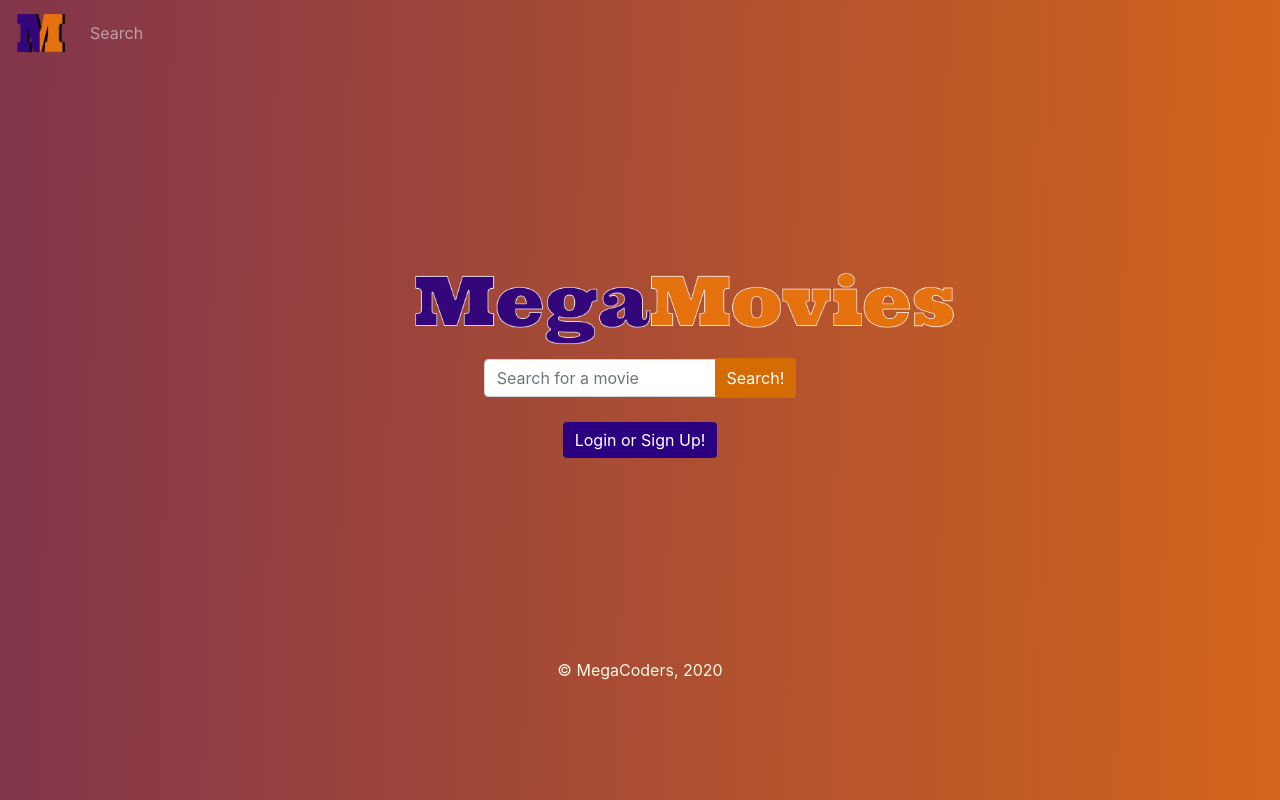
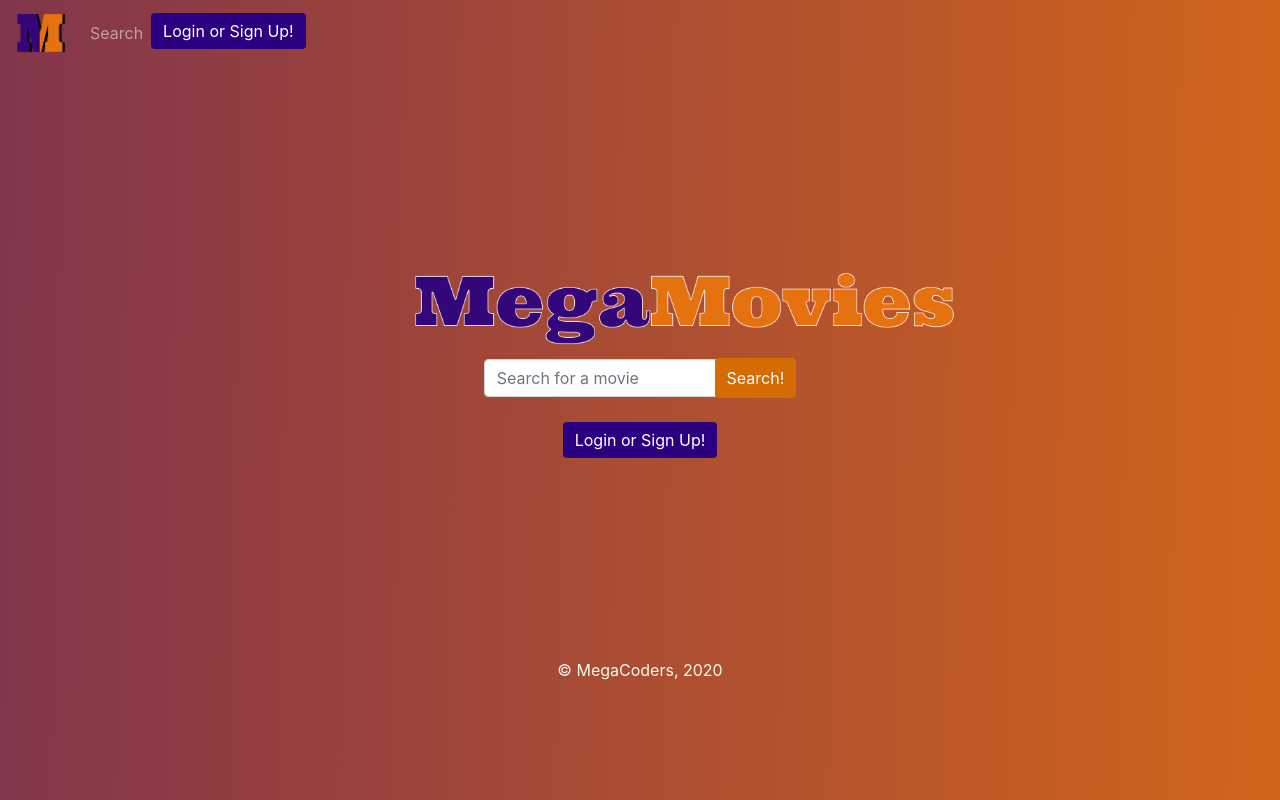
Before and after one commit to castleman12/MovieSearchCLIENT, a React (Create React App) app: page / in a window 1280 px wide. Built offline with nearby package versions, Linux system fonts and the light colour scheme; what react-alert-template-basic would draw is missing.

Commit message:
changed login buttons

```diff
--- a/src/components/Navbar.css
+++ b/src/components/Navbar.css
@@ -1,4 +1,5 @@
 #navbar{
+
 background-color: rgba(100,100,100,);
 }
 
--- a/src/components/Navbar.js
+++ b/src/components/Navbar.js
@@ -19,8 +19,21 @@ import {
 import Watchlist from './Pages/Watchlist'
 import './Navbar.css'
 import logo from '../assets/MainLogo.png'
+import Auth from './Auth/Auth'
 
 const Header = (props) => {
+
+  const [authActive, setAuthActive] = useState(false);
+
+
+  const authOn = () =>{
+    setAuthActive(true);
+  }
+
+  const authOff = () => {
+    setAuthActive(false);
+  }
+
 
   const [isOpen, setIsOpen] = useState(false);
 
@@ -40,7 +53,8 @@ const Header = (props) => {
             {localStorage.getItem('token') ?  <NavLink href="/watchlist">Watchlist</NavLink> : null}
             </NavItem>
             <NavItem>
-            {localStorage.getItem('token') ?  <Button onClick={props.clickLogout} id="logout">Logout</Button> : null}
+            {localStorage.getItem('token') ?  <Button onClick={props.clickLogout} id="logout">Logout</Button> : <Button id="button1" onClick={() => {authOn()}}>Login or Sign Up!</Button>}
+            {authActive ? <Auth  updateToken={props.updateToken} authOff={authOff} /> : null}
             </NavItem>
           </Nav>
         </Collapse>
--- a/src/components/Pages/Home.css
+++ b/src/components/Pages/Home.css
@@ -15,8 +15,7 @@
 }
 
 #button1 {
-    margin-left: 115px;
-    margin-right: 115px;
+   justify-content: center;
     background-color: rgba(42,0,128,1);
     color: white;
     border: none;
--- a/src/components/Pages/Home.js
+++ b/src/components/Pages/Home.js
@@ -36,7 +36,7 @@ const Home = (props) => {
              </InputGroup>
                 </Form>
                 <br />
-            <Button id="button1" onClick={() => {authOn()}}>Login or Sign Up!</Button>
+        {localStorage.getItem('token') ?<Button onClick={props.clickLogout} id="logout">Logout</Button>  : <Button id="button1" onClick={() => {authOn()}}>Login or Sign Up!</Button>}
             {authActive ? <Auth  updateToken={props.updateToken} authOff={authOff} /> : null}
             {localStorage.getItem('token') ? <Link to="/watchlist"><Button id="button2">Watchlist</Button></Link> : null}
               </Container>
--- a/src/components/Pages/SearchResults.js
+++ b/src/components/Pages/SearchResults.js
@@ -4,6 +4,7 @@ import { useAlert } from 'react-alert'
 import './SearchResults.css';
 import noPoster from './PosterNoFound.png'
 import APIURL from '../../helpers/environment'
+import Auth from '../Auth/Auth'
 
 const SearchResults = (props) => {
 
@@ -54,6 +55,18 @@ const ShowData = (props) => {
     const alert = useAlert()
     const [message, setMessage] = useState('')
     const [imdbID, setimdbID ] = useState('')
+
+    const [authActive, setAuthActive] = useState(false);
+
+
+    const authOn = () =>{
+      setAuthActive(true);
+    }
+
+    const authOff = () => {
+      setAuthActive(false);
+    }
+
 
     const addMovie = (movie) => {
         fetch(`${APIURL}/watchlist`, {
@@ -115,7 +128,8 @@ const ShowData = (props) => {
                 {movie.overview}</p> */}
             <br/>
            <Button type="submit" id="moreInfo" onClick={() => {MoreInfo(movie.id)}}>More Info</Button>
-           <Button id="add" onClick={() => {addMovie(movie)}}>Add to Watchlist!</Button>
+            {localStorage.getItem('token') ?<Button id="add" onClick={() => {addMovie(movie)}}>Add to Watchlist!</Button> : <Button id="add" onClick={() => {authOn()}}>Login or Sign Up!</Button>  }
+            {authActive ? <Auth  updateToken={props.updateToken} authOff={authOff} /> : null}
             </div>
             </div>
         )
```
